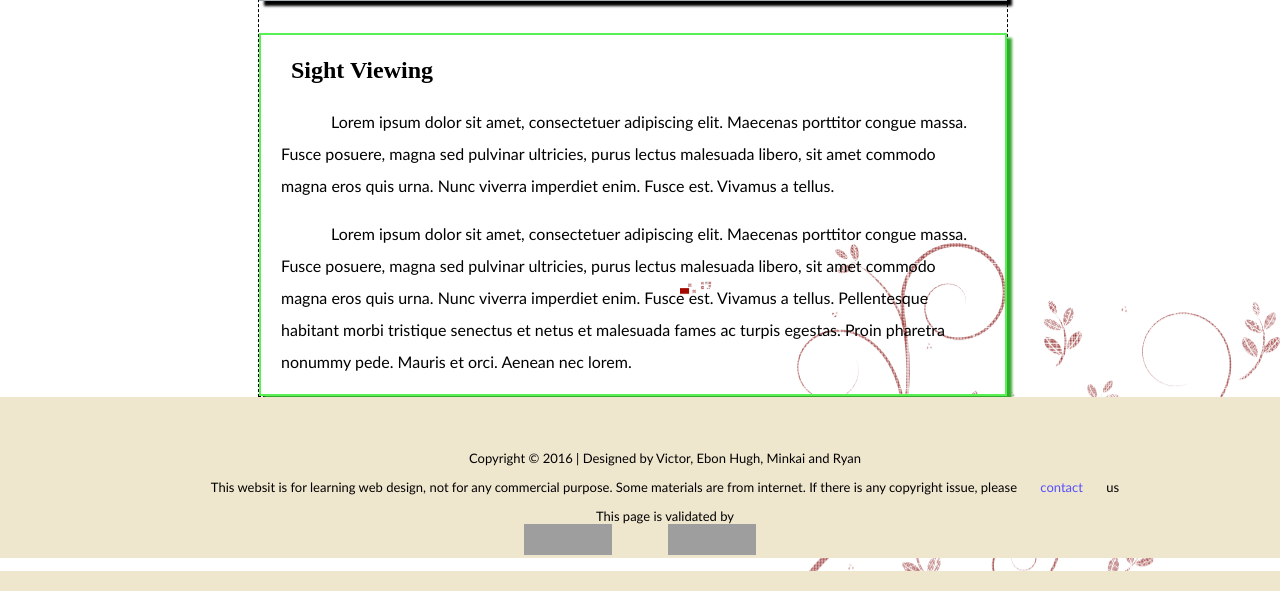
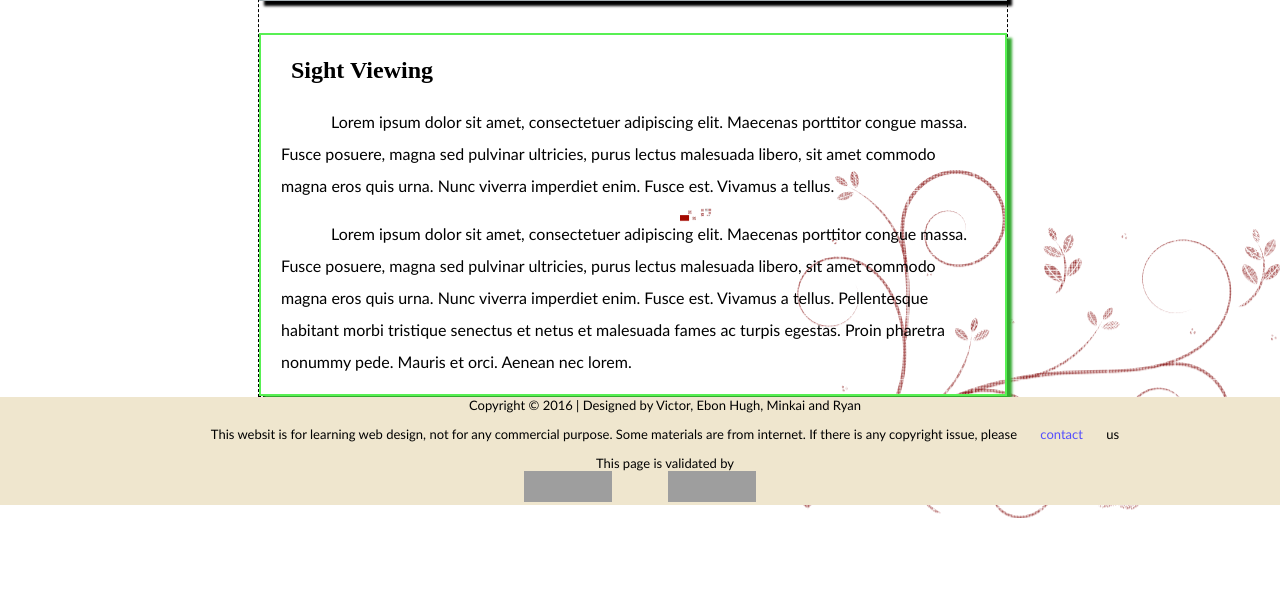
Before and after one commit to ryanhhtan/G12, a PHP site: page /html/CommentBoard.html in a window 1280 px wide. Shown: the part 3445-4036 px from the top of the page. After the commit the page ends 3963 px from the top, so only its background shows below. Run offline with PHP 8.4, Linux system fonts and the light colour scheme; grey boxes are pictures that could not be loaded.

Commit message:
Change error -- footer

```diff
--- a/html/CommentBoard.html
+++ b/html/CommentBoard.html
@@ -101,7 +101,7 @@
 
 <div id="footer"></div>
 <!--<footer>
-    <div id="footer">
+    <div id="foot">
 		<p>Content &copy; A. Student 2010 | Designed by : <a href="mailto:astudent@hotmail.com">A. Student</a></p>
 	<p>
     	<a href="http://jigsaw.w3.org/css-validator/check/referer"></a>
--- a/style/CommentBoard.css
+++ b/style/CommentBoard.css
@@ -108,7 +108,7 @@ p{
     text-indent: 50px;
 }
 
-#footer{
+#foot{
 	clear:both;
 	text-align: center;
 	padding: 20px 0px 0px 0px;
```
